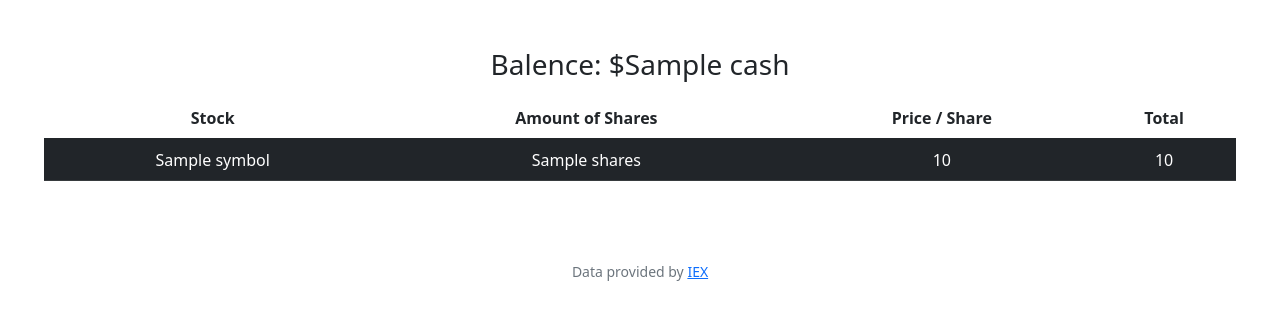
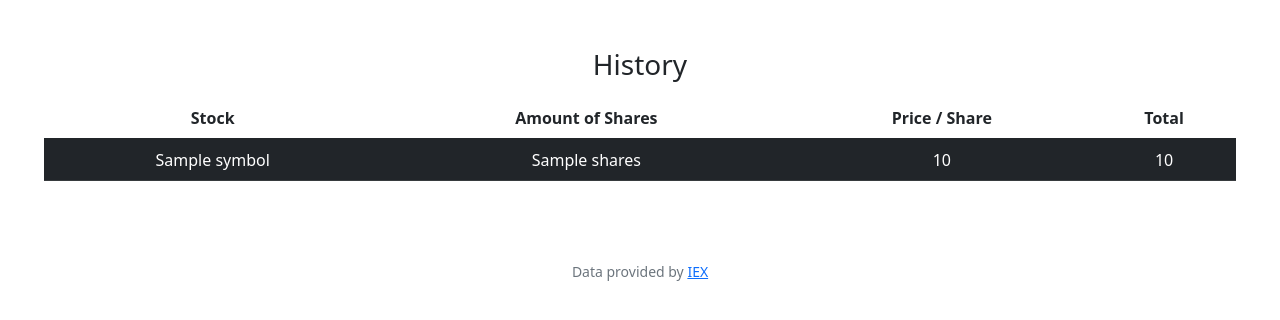
Before and after one commit to Caleb-Ellefson/Stock-Trader, a Flask app: template finance/templates/history.html in a window 1280 px wide. Shown: the part 66-386 px from the top of the page. Run offline with Flask 2, Linux system fonts and the light colour scheme; the template is opened without the code that fills it: most values are stand-ins (such as "Sample title", 1, 10 or a date in 2020); some libraries are stand-ins or nearby versions.

Commit message:
Mon, Oct 10, 2022, 12:34 AM +00:00

```diff
--- a/finance/app.py
+++ b/finance/app.py
@@ -129,6 +129,9 @@ def history():
 
     if request.method == "GET":
         return render_template("history.html")
+
+    else:
+
 
 
 
--- a/finance/templates/history.html
+++ b/finance/templates/history.html
@@ -5,7 +5,7 @@
 {% endblock %}
 
 {% block main %}
-<h3>Balence: ${{ cash }} </h3>
+<h3>History</h3>
 
 <div class="section" >
  <table class="table table-striped-columns">
```
